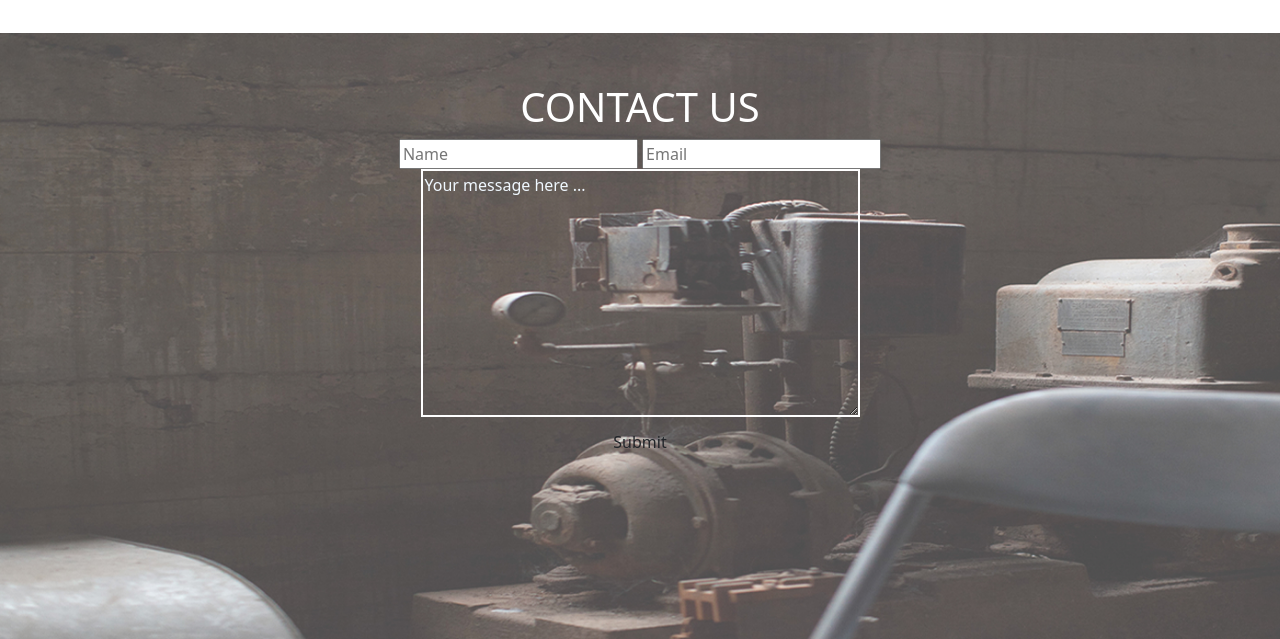
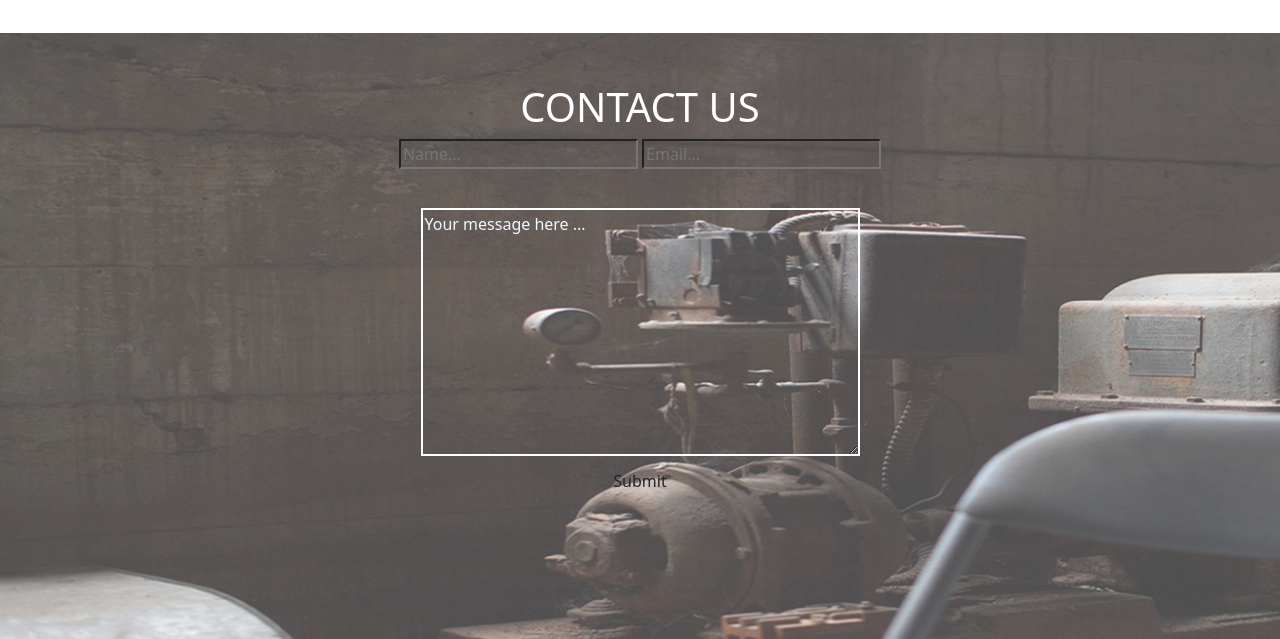
Before and after one commit to Langat20/Delani_studio, a plain HTML site: page index.html in a window 1280 px wide. Shown: the part 2420-3059 px from the top of the page. Drawn offline with nearby package versions, Linux system fonts and the light colour scheme.

Commit message:
style name, email and text area to have a transparent background

```diff
--- a/index.html
+++ b/index.html
@@ -124,14 +124,14 @@
         <div class="container-fluid contact_us">
             <h1> CONTACT US</h1>
             <div class="name-form">
-                <form action="">
-                    <input type="text" placeholder="Name" required>
-                    <input type="email" placeholder="Email">
+                <form action="https://moringaschool.us20.list-manage.com/subscribe/post?u=f674e71a31b13b8731594b80b&amp;id=1ba192bc92" method="post" id="mc-embedded-subscribe-form" name="mc-embedded-subscribe-form" class="validate" target="_blank" novalidate>
+                    <input type="text" style="background-color:transparent;" id="mce-FNAME" placeholder="Name..." required>
+                    <input type="email" style="background-color:transparent;" id="mce-EMAIL" class="required email" placeholder="Email...">
                 </form>
             </div>
             <div class="message-form">
                 <!-- <input type="text" id="message" placeholder=" Your message here..."> -->
-                <textarea name="" id="text-area" cols="45" rows="10" style="border:2px solid white; background-color: transparent;color:aliceblue;">Your message here ...</textarea>
+                <textarea name="" id="text-area" cols="45" rows="10" style="margin-top:3%; border:2px solid white; background-color: transparent;color:aliceblue;">Your message here ...</textarea>
             </div>
             <button type="submit " class="btn ">Submit</button>
         </div>
```
